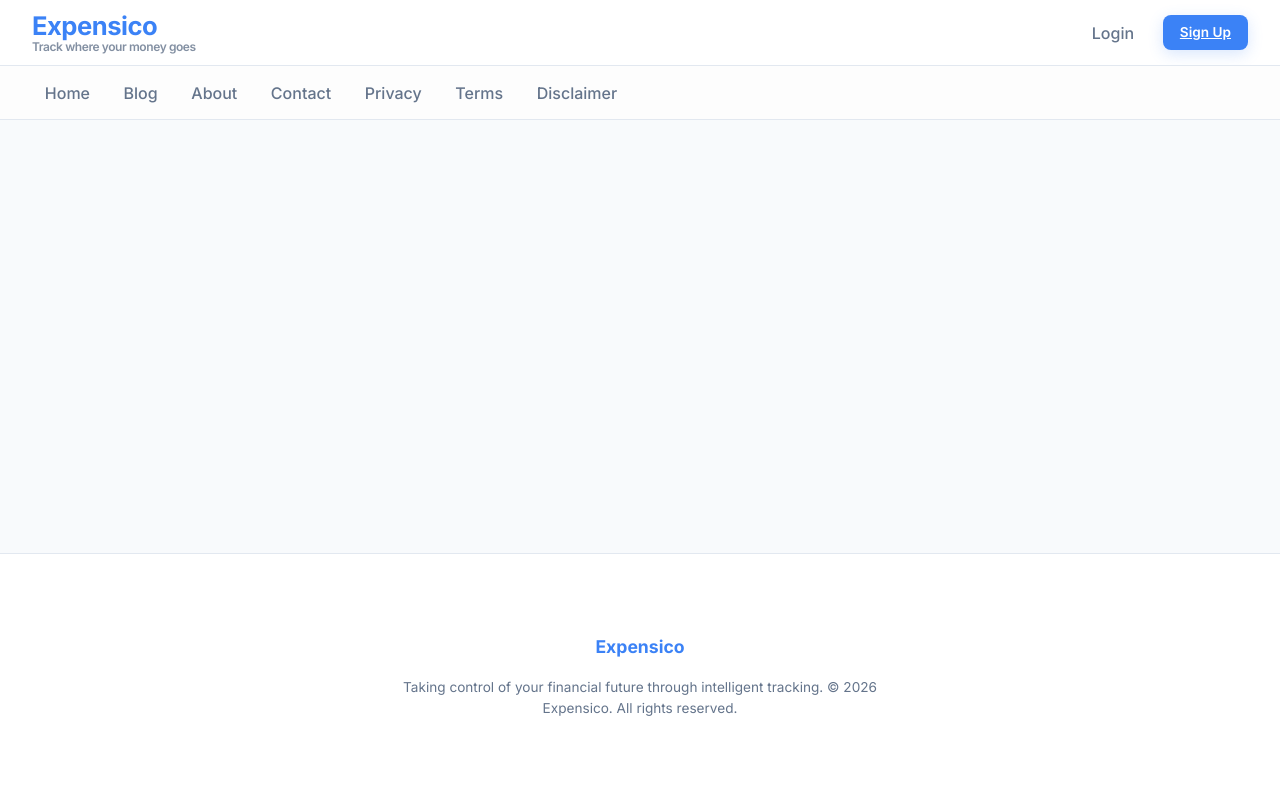
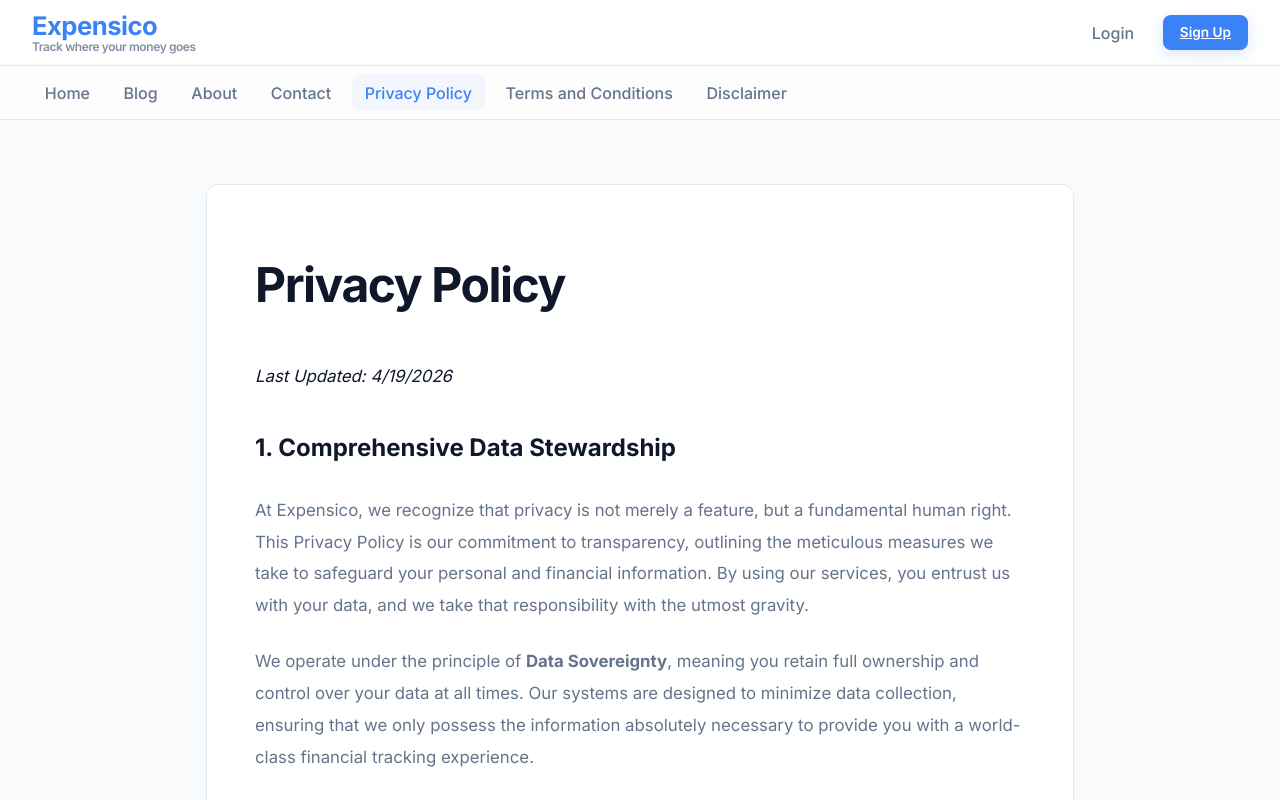
Before and after one commit to MALIKZONTY/Expense-Tracker, a React (Vite) app in the folder frontend/: page /privacy-policy in a window 1280 px wide. Shown: the top 800 px of the page. Built offline with nearby package versions, Linux system fonts and the light colour scheme; no server answers.

Commit message:
privacy policy issue

```diff
--- a/frontend/src/App.jsx
+++ b/frontend/src/App.jsx
@@ -11,7 +11,7 @@ import Signup from './pages/Signup';
 import Features from './pages/Features';
 import Demo from './pages/Demo';
 import PrivacyPolicy from './pages/PrivacyPolicy';
-import TermsOfService from './pages/TermsOfService';
+import TermsAndConditions from './pages/TermsAndConditions';
 import Disclaimer from './pages/Disclaimer';
 import Contact from './pages/Contact';
 import AdminInquiries from './pages/AdminInquiries';
@@ -75,8 +75,8 @@ function NavBar() {
             <>
               <Link to="/about" className={`nav-link ${isActive('/about')}`}>About</Link>
               <Link to="/contact" className={`nav-link ${isActive('/contact')}`}>Contact</Link>
-              <Link to="/privacy" className={`nav-link ${isActive('/privacy')}`}>Privacy</Link>
-              <Link to="/terms" className={`nav-link ${isActive('/terms')}`}>Terms</Link>
+              <Link to="/privacy-policy" className={`nav-link ${isActive('/privacy-policy')}`}>Privacy Policy</Link>
+              <Link to="/terms-and-conditions" className={`nav-link ${isActive('/terms-and-conditions')}`}>Terms and Conditions</Link>
               <Link to="/disclaimer" className={`nav-link ${isActive('/disclaimer')}`}>Disclaimer</Link>
             </>
           )}
@@ -109,8 +109,8 @@ function App() {
                 <Route path="/transactions" element={<ProtectedRoute><TransactionList /></ProtectedRoute>} />
                 <Route path="/about" element={<About />} />
                 <Route path="/demo" element={<Demo />} />
-                <Route path="/privacy" element={<PrivacyPolicy />} />
-                <Route path="/terms" element={<TermsOfService />} />
+                <Route path="/privacy-policy" element={<PrivacyPolicy />} />
+                <Route path="/terms-and-conditions" element={<TermsAndConditions />} />
                 <Route path="/disclaimer" element={<Disclaimer />} />
                 <Route path="/contact" element={<Contact />} />
                 <Route path="/blog" element={<BlogList />} />
--- a/frontend/src/components/Footer.jsx
+++ b/frontend/src/components/Footer.jsx
@@ -9,20 +9,17 @@ const Footer = () => {
   return (
     <footer className="footer" style={{ borderTop: '1px solid var(--border-color)', padding: '3rem 0', marginTop: '4rem', background: '#ffffff' }}>
       <div className="container">
-        {/* Top Section with Main Links - Only shown after login */}
-        {user && (
         <div style={{ display: 'flex', justifyContent: 'center', flexWrap: 'wrap', gap: '1.5rem', marginBottom: '2.5rem' }}>
           <Link to="/about" style={{ color: 'var(--text-secondary)', textDecoration: 'none', fontSize: '0.95rem', fontWeight: 500 }}>About</Link>
           <span style={{ color: 'var(--border-color)' }}>|</span>
           <Link to="/contact" style={{ color: 'var(--text-secondary)', textDecoration: 'none', fontSize: '0.95rem', fontWeight: 500 }}>Contact</Link>
           <span style={{ color: 'var(--border-color)' }}>|</span>
-            <Link to="/privacy" style={{ color: 'var(--text-secondary)', textDecoration: 'none', fontSize: '0.95rem', fontWeight: 500 }}>Privacy Policy</Link>
+          <Link to="/privacy-policy" style={{ color: 'var(--text-secondary)', textDecoration: 'none', fontSize: '0.95rem', fontWeight: 500 }}>Privacy Policy</Link>
           <span style={{ color: 'var(--border-color)' }}>|</span>
-            <Link to="/terms" style={{ color: 'var(--text-secondary)', textDecoration: 'none', fontSize: '0.95rem', fontWeight: 500 }}>Terms & Conditions</Link>
+          <Link to="/terms-and-conditions" style={{ color: 'var(--text-secondary)', textDecoration: 'none', fontSize: '0.95rem', fontWeight: 500 }}>Terms and Conditions</Link>
           <span style={{ color: 'var(--border-color)' }}>|</span>
           <Link to="/disclaimer" style={{ color: 'var(--text-secondary)', textDecoration: 'none', fontSize: '0.95rem', fontWeight: 500 }}>Disclaimer</Link>
         </div>
-        )}
 
         {/* Brand and Copyright Section */}
         <div className="footer-bottom" style={{ textAlign: 'center' }}>
--- a/frontend/src/context/AuthContext.jsx
+++ b/frontend/src/context/AuthContext.jsx
@@ -71,7 +71,7 @@ export const AuthProvider = ({ children }) => {
 
   return (
     <AuthContext.Provider value={{ user, token, loading, login, register, logout }}>
-      {!loading && children}
+      {children}
     </AuthContext.Provider>
   );
 };
--- a/frontend/src/pages/PrivacyPolicy.jsx
+++ b/frontend/src/pages/PrivacyPolicy.jsx
@@ -90,7 +90,21 @@ export default function PrivacyPolicy() {
           </section>
 
           <section style={{ marginBottom: '3rem' }}>
-            <h2 style={{ color: 'var(--text-primary)', margin: '0 0 1.5rem 0', fontSize: '1.5rem', fontWeight: 800 }}>7. International Compliance</h2>
+            <h2 style={{ color: 'var(--text-primary)', margin: '0 0 1.5rem 0', fontSize: '1.5rem', fontWeight: 800 }}>7. Google AdSense and Advertising Cookies</h2>
+            <p style={{ marginBottom: '1.5rem' }}>
+              We use Google AdSense to serve advertisements on our website. To ensure transparency and compliance with Google's policies, please be aware of the following:
+            </p>
+            <ul style={{ paddingLeft: '1.5rem', marginBottom: '1.5rem' }}>
+              <li style={{ marginBottom: '1rem' }}><strong>Third-Party Vendor Cookies:</strong> Google, as a third-party vendor, uses cookies to serve ads on your site. Google's use of advertising cookies enables it and its partners to serve ads to your users based on their visit to your sites and/or other sites on the Internet.</li>
+              <li style={{ marginBottom: '1rem' }}><strong>Personalized Advertising:</strong> Users may opt out of personalized advertising by visiting <a href="https://www.google.com/settings/ads" target="_blank" rel="noopener noreferrer" style={{ color: 'var(--primary-color)' }}>Google Ads Settings</a>. Alternatively, you can opt out of a third-party vendor's use of cookies for personalized advertising by visiting <a href="https://www.aboutads.info" target="_blank" rel="noopener noreferrer" style={{ color: 'var(--primary-color)' }}>www.aboutads.info</a>.</li>
+            </ul>
+            <p>
+              If you have not opted out of third-party ad serving, cookies from other third-party vendors or ad networks may also be used to serve ads on our site.
+            </p>
+          </section>
+
+          <section style={{ marginBottom: '3rem' }}>
+            <h2 style={{ color: 'var(--text-primary)', margin: '0 0 1.5rem 0', fontSize: '1.5rem', fontWeight: 800 }}>8. International Compliance</h2>
             <p style={{ marginBottom: '1.5rem' }}>
               Although Expensico is accessible globally, we strive to adhere to the highest international standards of data protection, including the principles outlined in the <strong>General Data Protection Regulation (GDPR)</strong> and the <strong>California Consumer Privacy Act (CCPA)</strong>.
             </p>
--- a/frontend/src/pages/TermsOfService.jsx
+++ b/frontend/src/pages/TermsAndConditions.jsx
@@ -1,8 +1,8 @@
-export default function TermsOfService() {
+export default function TermsAndConditions() {
   return (
     <div className="container" style={{ padding: '4rem 1rem', maxWidth: '900px' }}>
       <div className="card" style={{ padding: 'clamp(2rem, 5vw, 4rem) clamp(1.5rem, 4vw, 3rem)' }}>
-        <h1 style={{ marginBottom: '2.5rem', fontSize: 'clamp(2rem, 8vw, 3rem)', fontWeight: 900, color: 'var(--text-primary)', letterSpacing: '-0.03em' }}>Terms & Conditions</h1>
+        <h1 style={{ marginBottom: '2.5rem', fontSize: 'clamp(2rem, 8vw, 3rem)', fontWeight: 900, color: 'var(--text-primary)', letterSpacing: '-0.03em' }}>Terms and Conditions</h1>
 
         <div style={{ color: 'var(--text-secondary)', lineHeight: '1.9', fontSize: '1.05rem' }}>
           <p style={{ marginBottom: '2rem', fontStyle: 'italic', color: 'var(--text-primary)' }}>Effective Date: {new Date().toLocaleDateString()}</p>
```
Also changed, not shown: 1 other file (tests, documents, lock files or other folders). Lines whose indentation alone changed are shown as unchanged.
